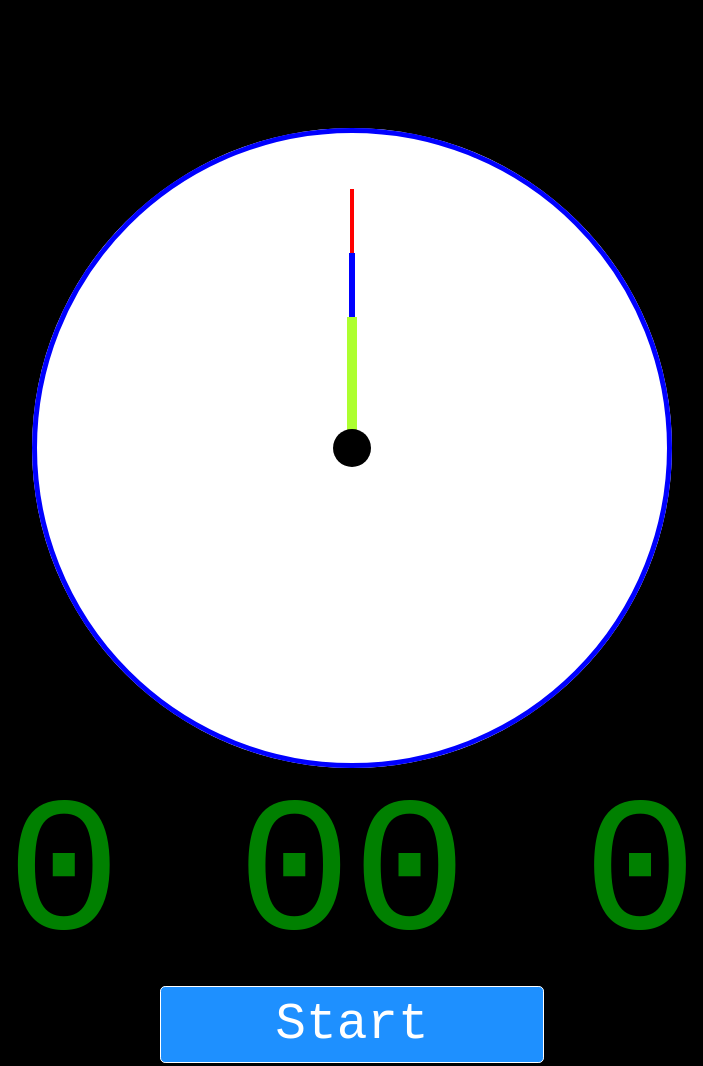
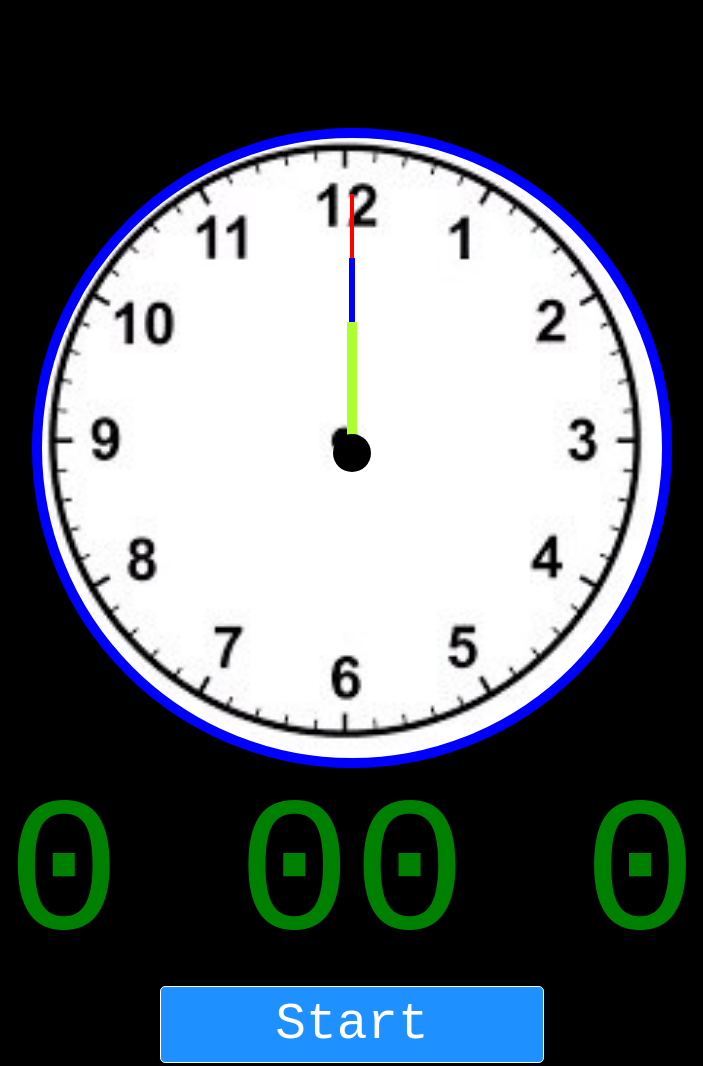
Before and after one commit to MuhammaddiyorQobulov/CLOCK, a plain HTML site: page index.html in a window 1280 px wide. Shown: the whole page, without its empty margins (288-991 px from the left). Drawn offline with Linux system fonts and the light colour scheme.

Commit message:
Full task

```diff
--- a/style.css
+++ b/style.css
@@ -22,6 +22,11 @@ body {
     border-radius: 50%;
     width: 50vw;
     height: 50vw;
+    background-image: url(./photo_2022-05-01_19-07-54.jpg);
+    background-repeat: no-repeat;
+    background-size:52vw;
+    background-position: -2vw -1.5vw;
+    border: 10px solid blue;
 }
 
 
@@ -30,7 +35,7 @@ body {
     width: 100%;
     height: 100%;
     border-radius: 50vw;
-    border: 5px solid blue;
+    border: none;
     display: flex;
     justify-content: center;
 }
```
Also changed, not shown: photo_2022-05-01_19-07-54.jpg (added).
